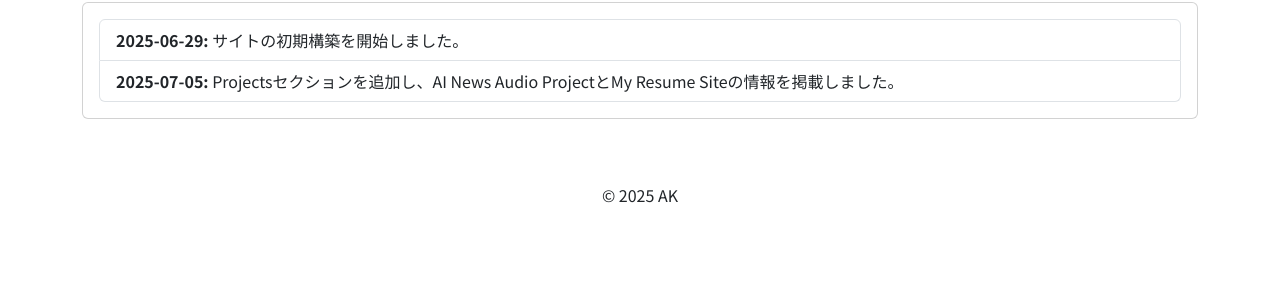
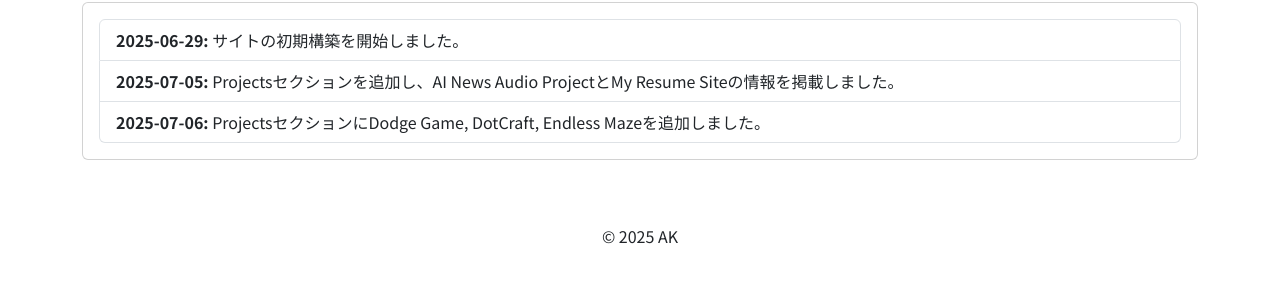
Before and after one commit to aknr-t/resume-site, a plain HTML site: page version-history.html in a window 1280 px wide. Shown: the part 244-526 px from the top of the page. Drawn offline with nearby package versions, Linux system fonts and the light colour scheme.

Commit message:
バージョン履歴の更新

```diff
--- a/version-history.html
+++ b/version-history.html
@@ -67,6 +67,9 @@
                             <li class="list-group-item">
                                 <strong>2025-07-05:</strong> Projectsセクションを追加し、AI News Audio ProjectとMy Resume Siteの情報を掲載しました。
                             </li>
+                            <li class="list-group-item">
+                                <strong>2025-07-06:</strong> ProjectsセクションにDodge Game, DotCraft, Endless Mazeを追加しました。
+                            </li>
                         </ul>
                     </div>
                 </div>
```
